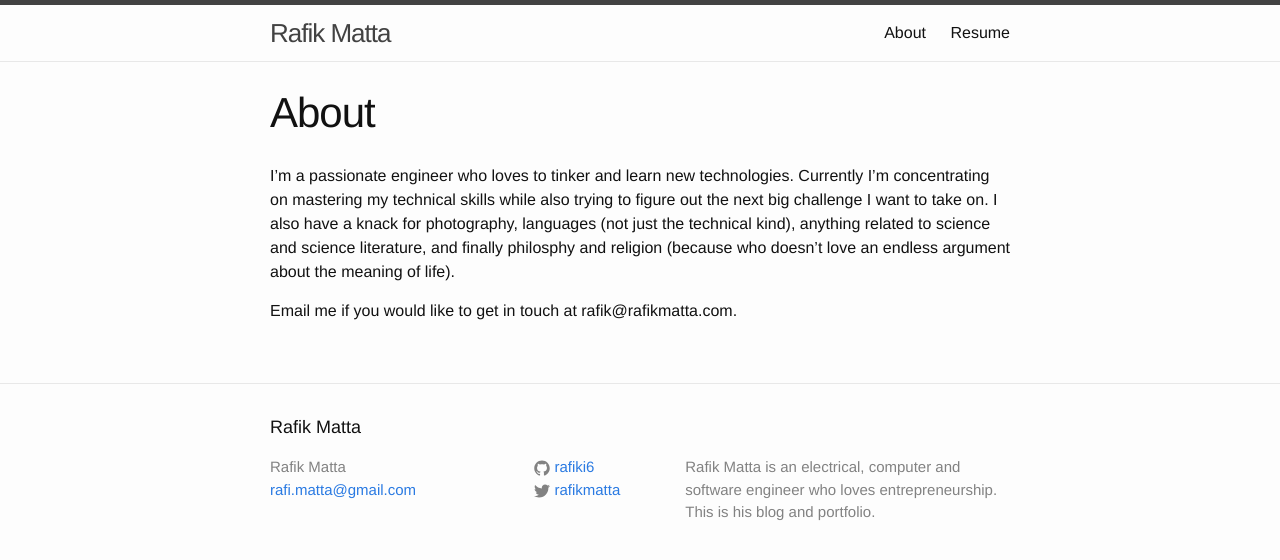
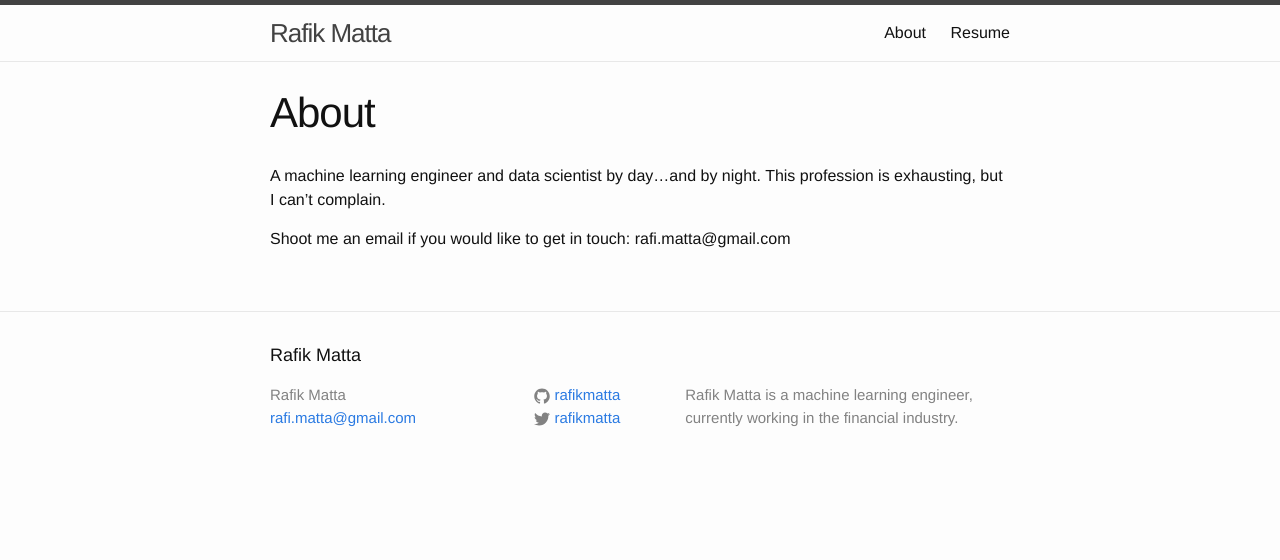
Before and after one commit to rafikmatta/rafikmatta.github.io, a Jekyll site: the page built from about.md, in a window 1280 px wide. Shown: the top 560 px of the page. Built offline with Jekyll 4.4.1, drawn with Linux system fonts in a browser that asks for light colours.

Commit message:
updated to layout and config

```diff
--- a/_config.yml
+++ b/_config.yml
@@ -2,11 +2,11 @@
 title: Rafik Matta
 email: rafi.matta@gmail.com
 description: > # this means to ignore newlines until "baseurl:"
-  Rafik Matta is an electrical, computer and software engineer who loves entrepreneurship. This is his blog and portfolio.
+  Rafik Matta is a machine learning engineer, currently working in the financial industry.
 baseurl: "" # the subpath of your site, e.g. /blog/
 url: "https://rafikmatta.github.io" # the base hostname & protocol for your site
 twitter_username: rafikmatta
-github_username:  rafiki6
+github_username:  rafikmatta
 
 # Build settings
 markdown: kramdown
--- a/about.md
+++ b/about.md
@@ -4,7 +4,7 @@ title: About
 permalink: /about/
 ---
 
-I'm a passionate engineer who loves to tinker and learn new technologies. Currently I'm concentrating on mastering
-my technical skills while also trying to figure out the next big challenge I want to take on. I also have a knack for photography, languages (not just the technical kind), anything related to science and science literature, and finally philosphy and religion (because who doesn't love an endless argument about the meaning of life).
+A machine learning engineer and data scientist by day...and by night. This profession is exhausting,
+but I can't complain.
 
-Email me if you would like to get in touch at rafik@rafikmatta.com.
+Shoot me an email if you would like to get in touch: rafi.matta@gmail.com
```
Also changed, not shown: resume.md (+1 -1 lines).
